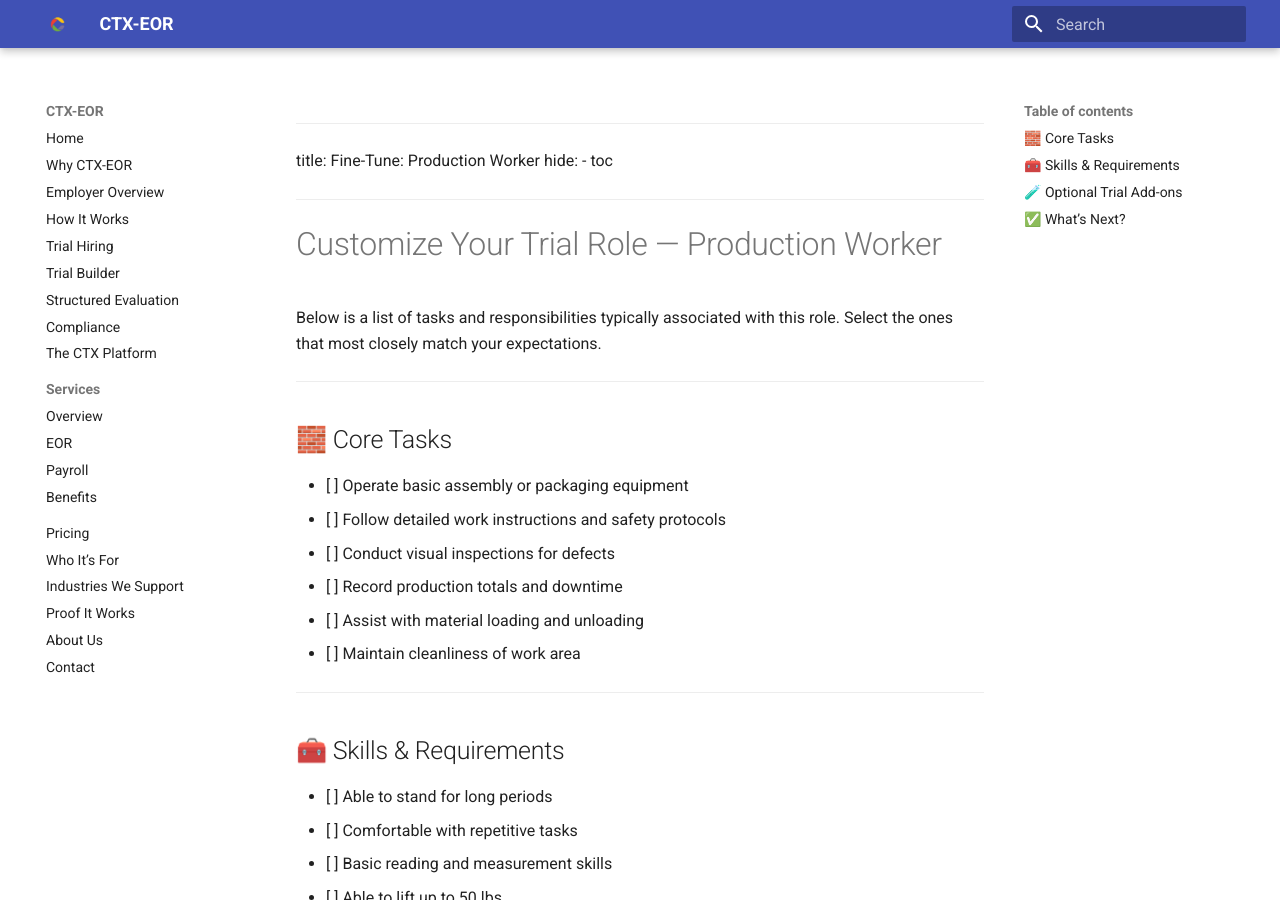
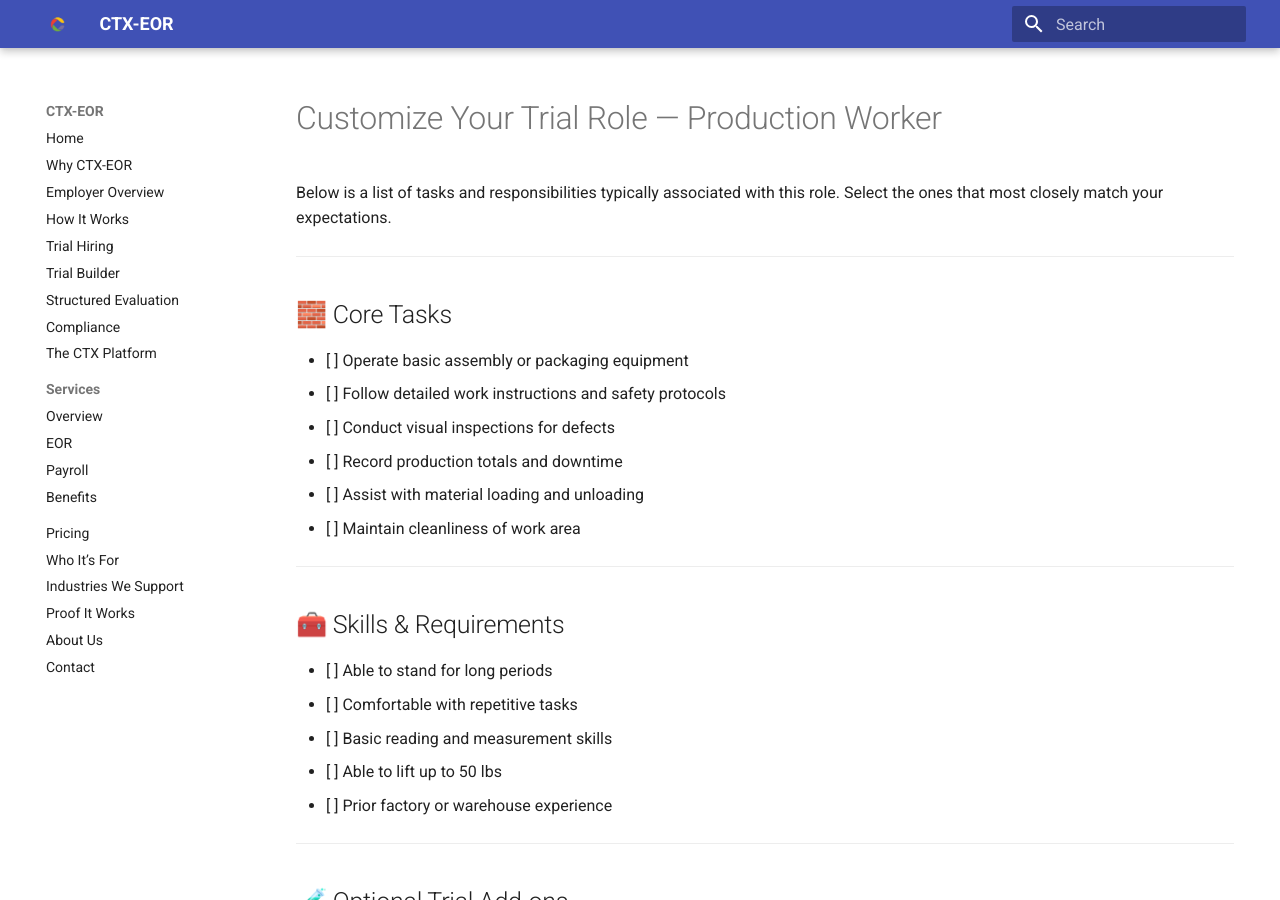
Before and after one commit to cirrusflyer275ds/ctx-eor-site, an MkDocs documentation site: the page built from docs/fine-tune-production-worker.md, in a window 1280 px wide and 900 px high. Built offline with MkDocs 1.6.1 and Material for MkDocs 9.7.7, drawn with Linux system fonts in a browser that asks for light colours.

Commit message:
Update fine-tune-production-worker.md

```diff
--- a/docs/fine-tune-production-worker.md
+++ b/docs/fine-tune-production-worker.md
@@ -1,5 +1,5 @@
 ---
-title: Fine-Tune: Production Worker
+title: "Fine-Tune: Production Worker"
 hide:
   - toc
 ---
```
